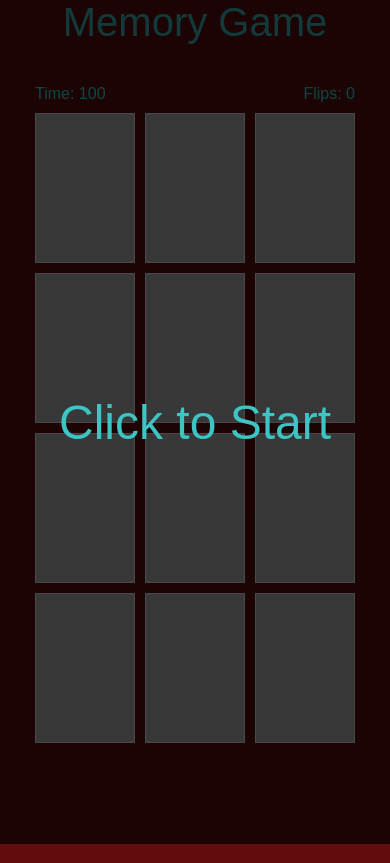
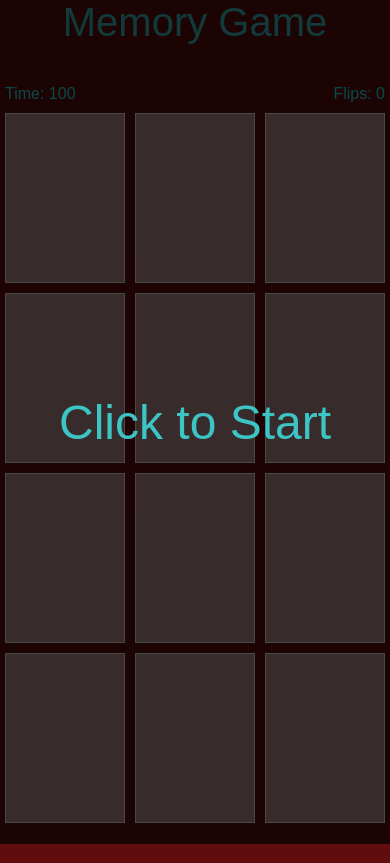
Before and after one commit to urim32/--Memory-Game, a plain HTML site: page index.html in a window 390 px wide. Drawn offline with Linux system fonts and the light colour scheme.

Commit message:
added style for mobile and give the card color

```diff
--- a/css/style.css
+++ b/css/style.css
@@ -33,16 +33,16 @@ body {
     perspective: 500px;
     margin: 40px;
 }
-.card .card-back img {
+/* .card .card-back img {
     width: 150;
     height: 200;
-}
+} */
 
 /* The flip card container - set the width and height to whatever you want. We have added the border property to demonstrate that the flip itself goes out of the box on hover (remove perspective if you don't want the 3D effect */
 .card {
     background-color: transparent;
-    width: 100px;
-    height: 150px;
+    width: 130px;
+    height: 180px;
     border: 1px solid #f1f1f1;
     perspective: 1000px; /* Remove this if you don't want the 3D effect */
 }
@@ -73,7 +73,7 @@ body {
 
 /* Style the front side (fallback if image is missing) */
 .card-front {
-    background-color: #bbb;
+    background-color: #bb9090;
     color: black;
 }
 
@@ -84,8 +84,8 @@ body {
     transform: rotateY(180deg);
 }
 img {
-    width: 100px;
-    height: 150px;
+    width: 130px;
+    height: 180px;
 }
 .overlay-text {
     display: none;
@@ -117,7 +117,7 @@ img {
     }
     to {
         background-color: rgba(0, 0, 0, 0.9);
-        font-size: 7em;
+        font-size: 5rem;
     }
 }
 
@@ -141,6 +141,14 @@ img {
             font-size: 2rem;
         }
     }
+    img {
+        width: 100px;
+        height: 150px;
+    }
+    .card {
+        width: 100px;
+        height: 150px;
+    }
 }
 @media (max-width: 790px) {
     .page-title {
@@ -156,4 +164,12 @@ img {
             font-size: 3rem;
         }
     }
+    img {
+        width: 120px;
+        height: 170px;
+    }
+    .card {
+        width: 120px;
+        height: 170px;
+    }
 }
```
